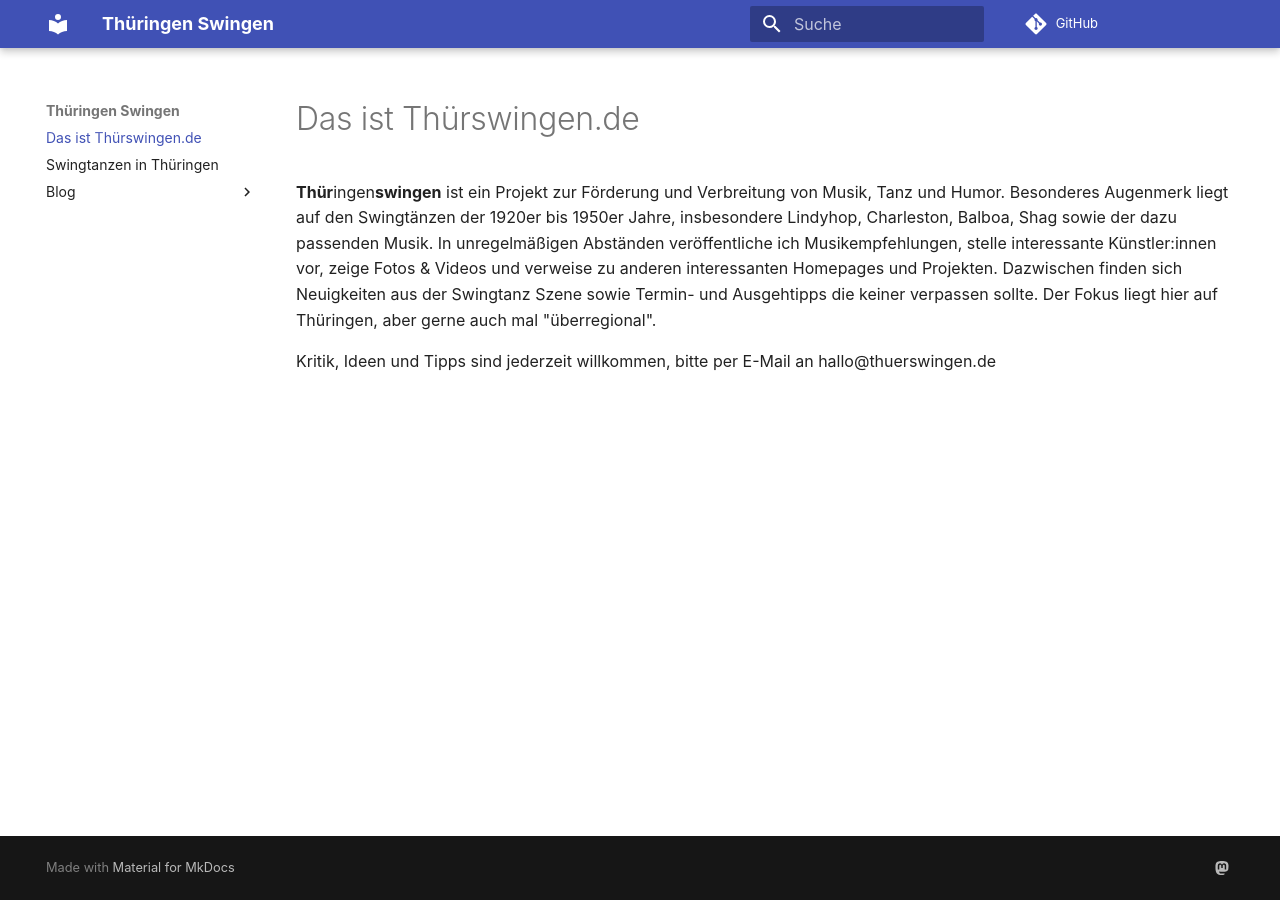
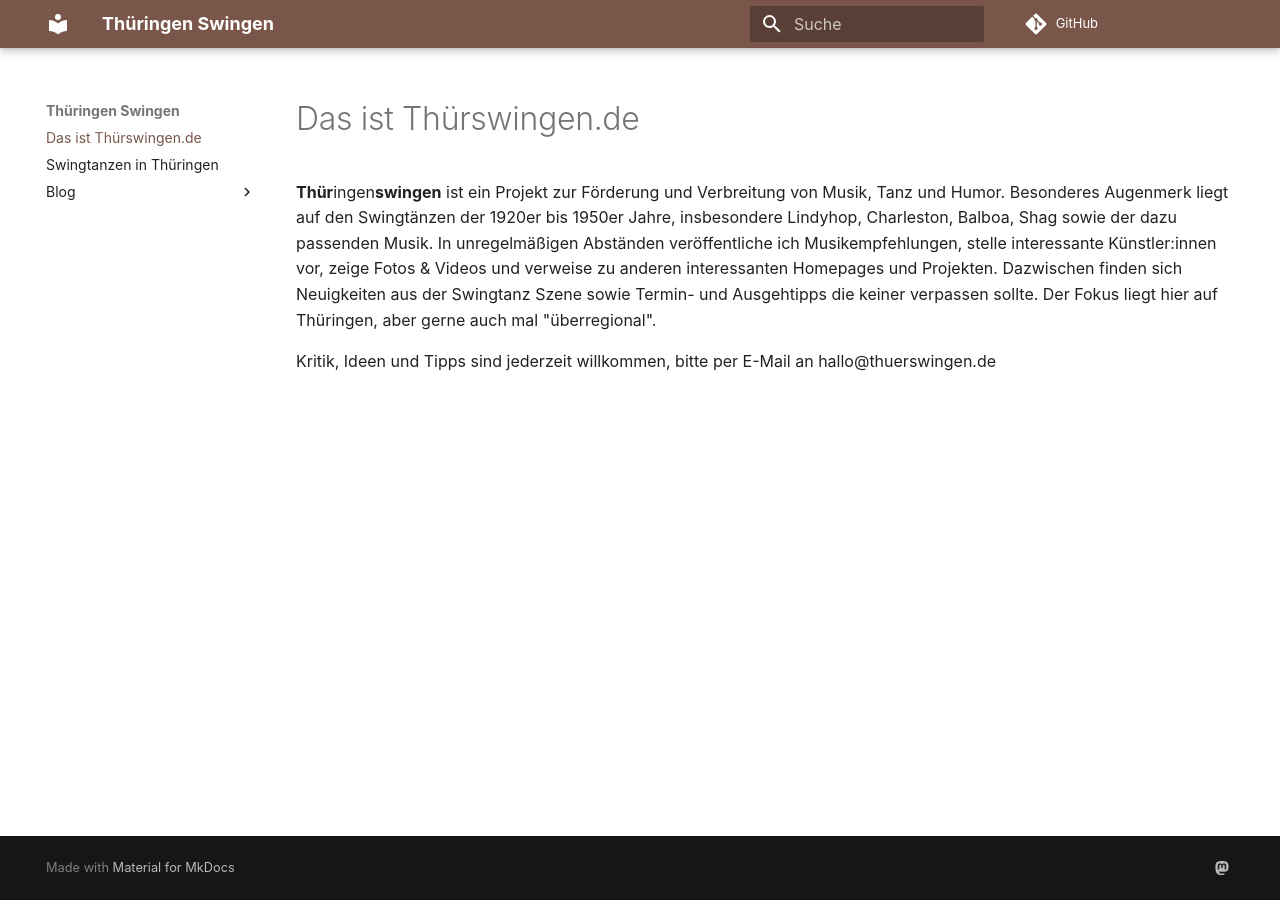
Before and after one commit to fbim-genosr/thuerswingende, an MkDocs documentation site: the page built from docs/README.md, in a window 1280 px wide. Built offline with MkDocs 1.6.1 and Material for MkDocs 9.7.7, drawn with Linux system fonts in a browser that asks for light colours; comment, search, counter and statistics services are not loaded.

Commit message:
changed color

```diff
--- a/mkdocs.yml
+++ b/mkdocs.yml
@@ -15,6 +15,8 @@ theme:
   name: material
   font: false
   language: de
+  palette:
+    primary: brown
   features:
     - toc.integrate
 
```
